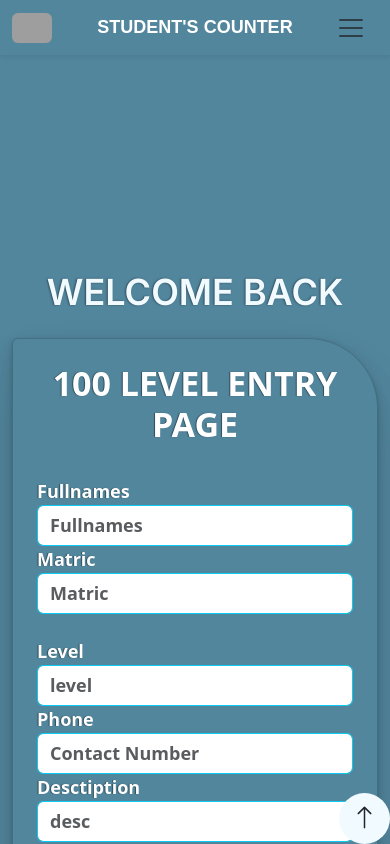
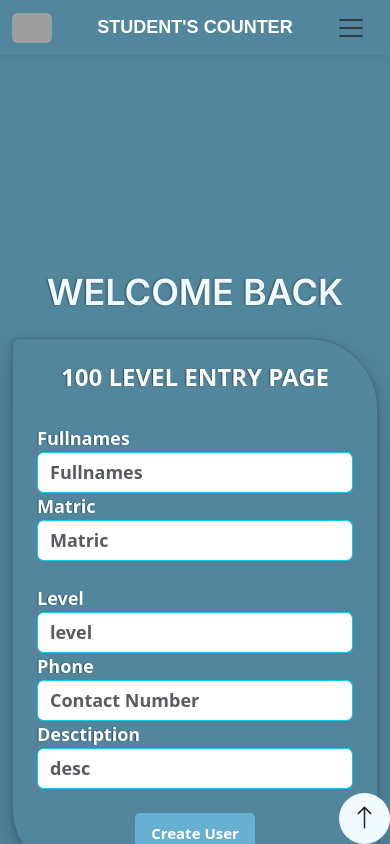
Before and after one commit to Jimmy-ui-maker/student-counter, a Next.js app: page /create1 in a window 390 px wide. Shown: the top 844 px of the page. Built offline with nearby package versions, Linux system fonts and the light colour scheme; grey boxes are pictures that could not be loaded.

Commit message:
size reduced

```diff
--- a/src/app/globals.css
+++ b/src/app/globals.css
@@ -628,6 +628,10 @@ i {
     font-size: 15px;
     color: var(--white-color);
   }
+  #allForms .card h1 {
+    font-size: 24px;
+
+  }
   #allForms .route .c-up {
     margin-bottom: 35%;
   }
```
